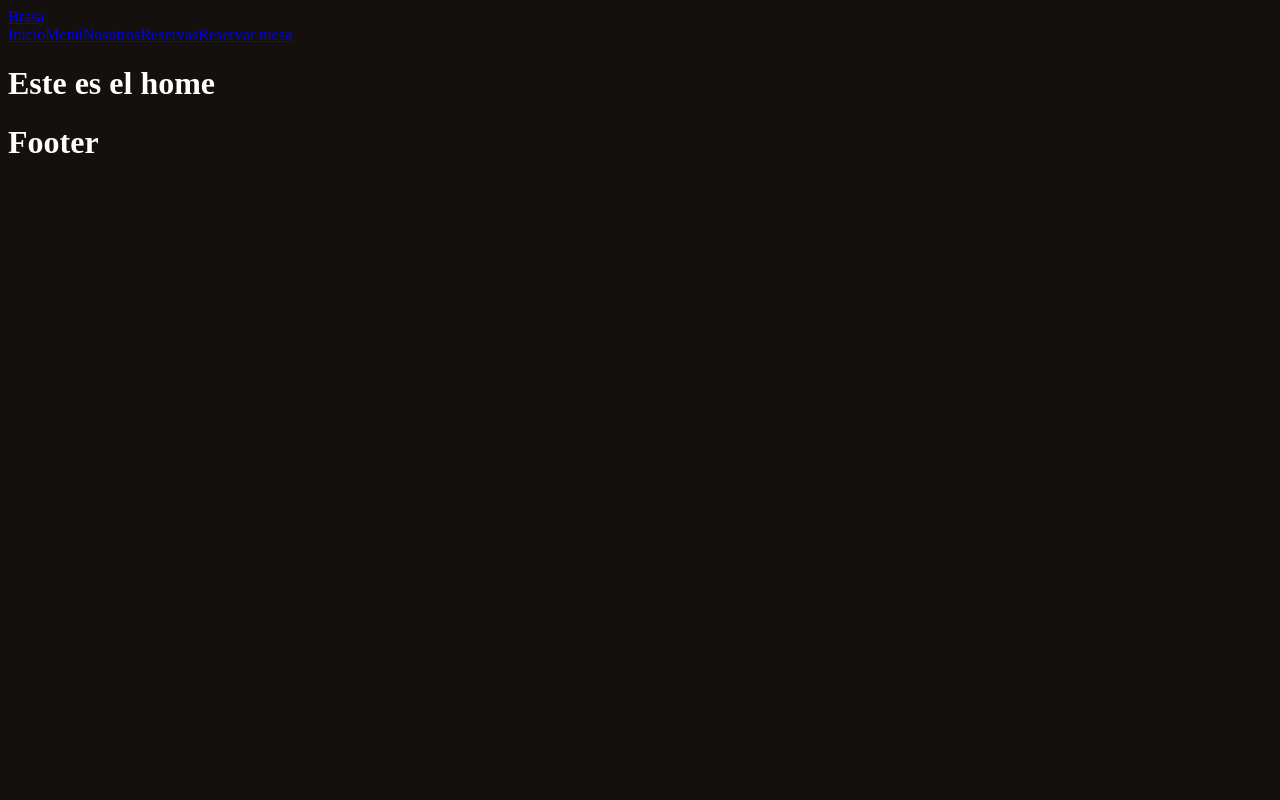
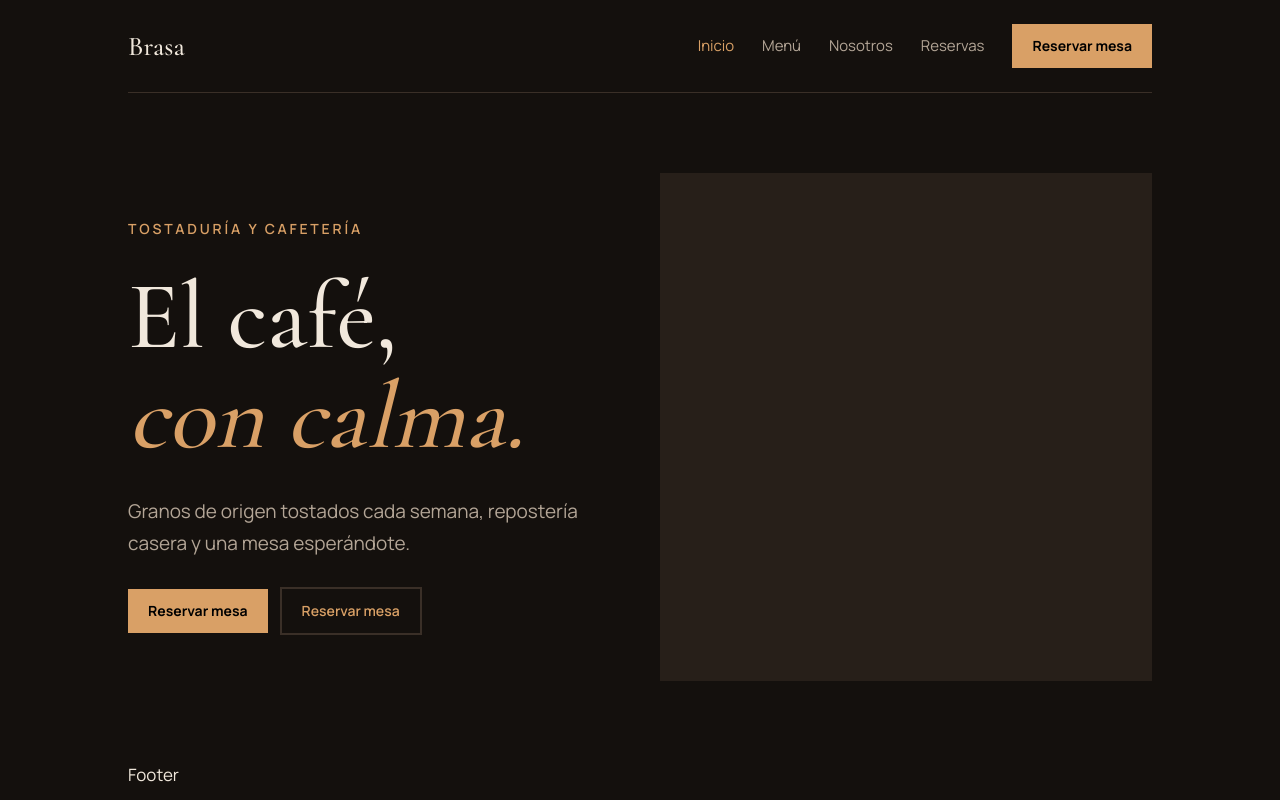
Before and after one commit to asanchezloaiza274-cell/coffee, a React (Vite) app: page / in a window 1280 px wide. Built offline with nearby package versions, Linux system fonts and the light colour scheme.

Commit message:
Estilos navbar y primera sección

```diff
--- a/index.html
+++ b/index.html
@@ -6,7 +6,7 @@
     <meta name="viewport" content="width=device-width, initial-scale=1.0" />
     <title>coffee</title>
   </head>
-  <body>
+  <body class="bg-bg font-body text-[17px] leading-[1.65] text-ink antialiased">
     <div id="root"></div>
     <script type="module" src="/src/main.tsx"></script>
   </body>
--- a/package.json
+++ b/package.json
@@ -10,9 +10,13 @@
     "preview": "vite preview"
   },
   "dependencies": {
+    "@fontsource/cormorant-garamond": "^5.3.0",
+    "@fontsource/manrope": "^5.3.0",
+    "@tailwindcss/vite": "^4.3.4",
     "react": "^19.3.1",
     "react-dom": "^19.3.1",
-    "react-router-dom": "^7.18.5"
+    "react-router-dom": "^7.18.5",
+    "tailwindcss": "^4.3.4"
   },
   "devDependencies": {
     "@babel/core": "^7.29.7",
--- a/src/components/Layout.tsx
+++ b/src/components/Layout.tsx
@@ -5,13 +5,13 @@ import ScrollToTop from "./ScrollToTop";
 
 export default function Layout() {
   return (
-    <>
+    <div className="max-w-5xl mx-auto">
       <ScrollToTop />
       <Navbar />
       <main>
         <Outlet />
       </main>
       <Footer />
-    </>
+    </div>
   );
 }
--- a/src/components/Navbar.tsx
+++ b/src/components/Navbar.tsx
@@ -9,20 +9,32 @@ const links = [
 
 export default function Navbar() {
   return (
-    <header>
-      <Link to="/">Brasa</Link>
-      <nav>
+    <header className="flex items-center justify-between border-b border-line py-6">
+      <Link to="/" className="font-display leading-none text-[27px] text-ink">
+        Brasa
+      </Link>
+      <nav className="flex items-center gap-7 text-sm">
         {links.map(({ to, label }) => (
           <NavLink
             key={to}
             to={to}
             end={to === "/"}
-            className={({ isActive }) => (isActive ? "on" : "")}
+            className={({ isActive }) => `
+              text-[15px] transition-colors hover:text-accent ${
+                isActive ? "text-accent" : "text-muted"
+              }
+
+            `}
           >
             {label}
           </NavLink>
         ))}
-        <Link to="/reservations">Reservar mesa</Link>
+        <Link
+          to="/reservations"
+          className="bg-accent text-black font-bold py-3 px-5"
+        >
+          Reservar mesa
+        </Link>
       </nav>
     </header>
   );
--- /dev/null
+++ b/src/components/home/Welcome.tsx
@@ -0,0 +1,45 @@
+import { NavLink } from "react-router-dom";
+import ExampleImg from "../../img/example.PNG";
+
+export default function Welcome() {
+  return (
+    <section className="flex items-center gap-10 py-20">
+      <div className="flex flex-col gap-7 w-full">
+        <span className="tracking-[0.2em] font-semibold text-accent  text-sm">
+          TOSTADURÍA Y CAFETERÍA
+        </span>
+        <h1 className="font-display text-[clamp(3.75rem,8vw,6rem)] font-medium leading-[1.05]">
+          El café,
+          <br />
+          <em className="italic text-accent">con calma.</em>
+        </h1>
+        <p className="max-w-115 text-[17px] text-muted md:text-[19px]">
+          Granos de origen tostados cada semana, repostería casera y una mesa
+          esperándote.
+        </p>
+        <div className="flex items-center gap-3">
+          <NavLink
+            to="/reservations"
+            className={`bg-accent text-black font-bold py-3 px-5 text-sm`}
+          >
+            Reservar mesa
+          </NavLink>
+          <NavLink
+            to="/menu"
+            className={`bg-transparent text-accent font-semibold py-3 px-5 text-sm border-2 border-line`}
+          >
+            Reservar mesa
+          </NavLink>
+        </div>
+      </div>
+
+      <div className="w-full">
+        <img
+          src={ExampleImg}
+          alt="Imágen de bienvenida"
+          className="w-full h-full"
+        />
+      </div>
+    </section>
+  );
+}
--- a/src/index.css
+++ b/src/index.css
@@ -1,4 +1,14 @@
-body {
-  background: #14100d;
-  color: white;
+@import "tailwindcss";
+
+@theme {
+  --font-display: "Cormorant Garamond", Georgia, serif;
+  --font-body: "Manrope", system-ui, sans-serif;
+
+  --color-bg: #14100d;
+  --color-surface: #1d1713;
+  --color-surface-2: #271f19;
+  --color-line: #3a2f27;
+  --color-ink: #f1e8dc;
+  --color-muted: #b3a596;
+  --color-accent: #d9a066;
 }
--- a/src/pages/Home.tsx
+++ b/src/pages/Home.tsx
@@ -1,6 +1,8 @@
+import Welcome from "../components/home/Welcome";
+
 export default function Home() {
     return (
 
-        <h1>Este es el home</h1>
+        <Welcome />
     )
 }
--- a/vite.config.ts
+++ b/vite.config.ts
@@ -1,11 +1,13 @@
-import react, { reactCompilerPreset } from '@vitejs/plugin-react'
-import babel from '@rolldown/plugin-babel'
-import { defineConfig } from 'vite'
+import react, { reactCompilerPreset } from "@vitejs/plugin-react";
+import babel from "@rolldown/plugin-babel";
+import { defineConfig } from "vite";
+import tailwindcss from "@tailwindcss/vite";
 
 // https://vite.dev/config/
 export default defineConfig({
   plugins: [
     react(),
-    babel({ presets: [reactCompilerPreset()] })
+    babel({ presets: [reactCompilerPreset()] }),
+    tailwindcss(),
   ],
-})
+});
```
Also changed, not shown: src/main.tsx (+7 -0 lines), src/img/example.PNG (added), 1 other file (tests, documents, lock files or other folders).
